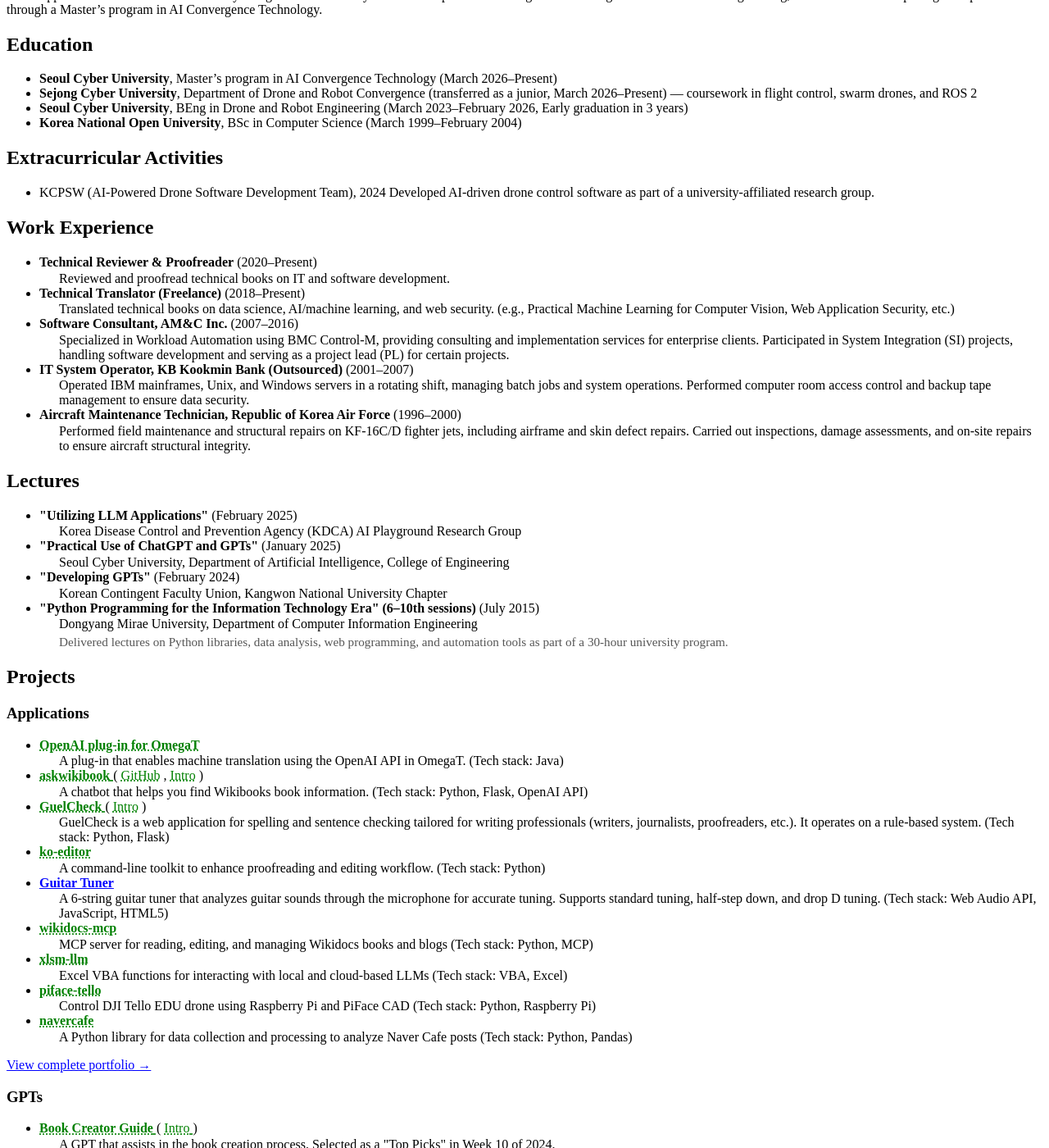
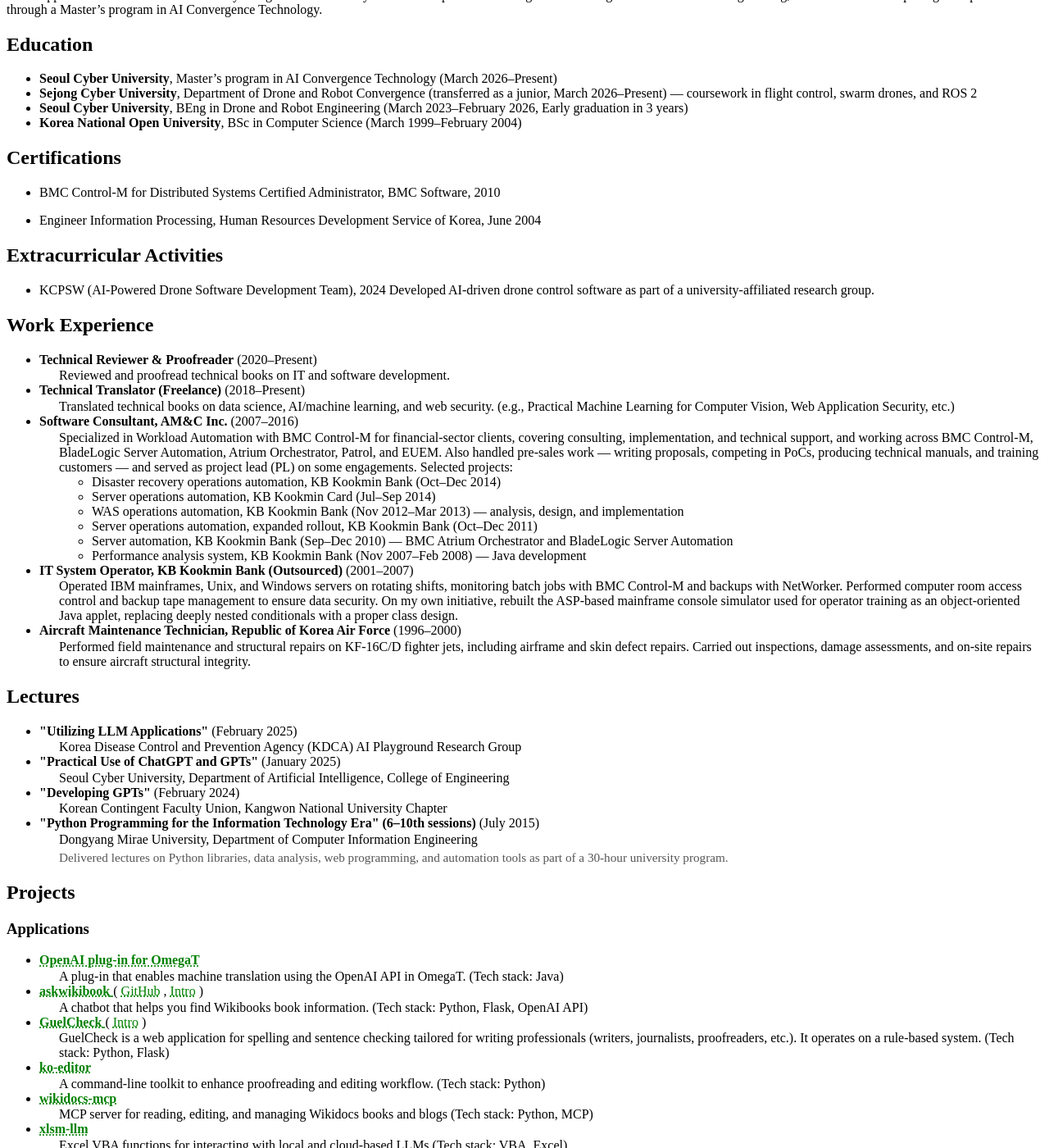
Before and after one commit to ychoi-kr/ychoi.kr, a Jekyll site: the page built from cv.md, in a window 1280 px wide and 1400 px high, scrolled down 473 px. Shown: the whole window at 82% size. Built offline with Jekyll 4.4.1, drawn with Linux system fonts in a browser that asks for light colours.

Commit message:
feat: add certifications and flesh out the consulting experience
2020년 이력서와 잡코리아 등록 정보를 대조해 CV에서 빠져 있던 경력을 채운다.

- _data/certifications.yml 신설. BMC Control-M for Distributed Systems
  Certified Administrator(2010), 정보처리기사(2004). cv.md에 Certifications
  절을 Education 다음에 추가
- work.yml AM&C: 국민은행·국민카드 자동화 프로젝트 6건을 목록으로 추가하고,
  프리세일즈 업무와 다룬 BMC 제품군을 명시
- work.yml 국민은행: 모니터링 대상을 구체화(Control-M 배치, NetWorker 백업)
  하고, 운영자 교육용 메인프레임 콘솔 시뮬레이터를 ASP에서 객체지향 Java
  애플릿으로 재개발한 이력을 추가
- apps.yml: 기타 튜너, navercafe, Claude HWP Converter Skill을 CV에서 숨긴다.
  데이터와 포트폴리오 페이지에는 그대로 남는다

Co-Authored-By: Claude Opus 5 <noreply@anthropic.com>
Claude-Session: https://claude.ai/code/session_01Y5woosG8AWcjviTshN6nz4

```diff
--- a/_data/apps.yml
+++ b/_data/apps.yml
@@ -118,7 +118,7 @@
   category: web_app
   link: https://app.ychoi.kr/guitar-tuner
   tech: [Web Audio API, JavaScript, HTML5]
-  show_in_cv: true
+  show_in_cv: false
 
 - name: ko-stdict-mcp-server
   description: 표준국어대사전 검색을 위한 MCP 서버입니다.
@@ -173,7 +173,7 @@
   category: utilities
   github: https://github.com/ychoi-kr/navercafe
   tech: [Python, Pandas]
-  show_in_cv: true
+  show_in_cv: false
 
 - name: Claude HWP Converter Skill
   description: 한글 문서(HWP/HWPX)를 텍스트로 변환하는 Claude Skill
@@ -181,3 +181,4 @@
   category: ai_llm
   github: https://github.com/ychoi-kr/claude-hwp-converter-skill
   tech: [Python, Claude Skills, HWP/HWPX]
+  show_in_cv: false
--- /dev/null
+++ b/_data/certifications.yml
@@ -0,0 +1,13 @@
+- title: "BMC Control-M for Distributed Systems 인증 관리자"
+  title_en: "BMC Control-M for Distributed Systems Certified Administrator"
+  issuer: "BMC 소프트웨어"
+  issuer_en: "BMC Software"
+  date: "2010년"
+  date_en: "2010"
+
+- title: "정보처리기사"
+  title_en: "Engineer Information Processing"
+  issuer: "한국산업인력공단"
+  issuer_en: "Human Resources Development Service of Korea"
+  date: "2004년 6월"
+  date_en: "June 2004"
--- a/_data/work.yml
+++ b/_data/work.yml
@@ -16,15 +16,24 @@
 - title: "Software Consultant, AM&C Inc."
   meta: "(2007–2016)"
   description: |
-    Specialized in Workload Automation using BMC Control-M, providing consulting and implementation services for enterprise clients.
-    Participated in System Integration (SI) projects, handling software development and serving as a project lead (PL) for certain projects.
+    Specialized in Workload Automation with BMC Control-M for financial-sector clients, covering consulting, implementation, and technical support, and working across BMC Control-M, BladeLogic Server Automation, Atrium Orchestrator, Patrol, and EUEM.
+    Also handled pre-sales work — writing proposals, competing in PoCs, producing technical manuals, and training customers — and served as project lead (PL) on some engagements.
+    Selected projects:
+
+    - Disaster recovery operations automation, KB Kookmin Bank (Oct–Dec 2014)
+    - Server operations automation, KB Kookmin Card (Jul–Sep 2014)
+    - WAS operations automation, KB Kookmin Bank (Nov 2012–Mar 2013) — analysis, design, and implementation
+    - Server operations automation, expanded rollout, KB Kookmin Bank (Oct–Dec 2011)
+    - Server automation, KB Kookmin Bank (Sep–Dec 2010) — BMC Atrium Orchestrator and BladeLogic Server Automation
+    - Performance analysis system, KB Kookmin Bank (Nov 2007–Feb 2008) — Java development
   show_in_cv: true
 
 - title: "IT System Operator, KB Kookmin Bank (Outsourced)"
   meta: "(2001–2007)"
   description: |
-    Operated IBM mainframes, Unix, and Windows servers in a rotating shift, managing batch jobs and system operations.
+    Operated IBM mainframes, Unix, and Windows servers on rotating shifts, monitoring batch jobs with BMC Control-M and backups with NetWorker.
     Performed computer room access control and backup tape management to ensure data security.
+    On my own initiative, rebuilt the ASP-based mainframe console simulator used for operator training as an object-oriented Java applet, replacing deeply nested conditionals with a proper class design.
   show_in_cv: true
 
 - title: "Aircraft Maintenance Technician, Republic of Korea Air Force"
--- a/cv.md
+++ b/cv.md
@@ -30,6 +30,13 @@ These applied skills have also been formally recognized in university-level AI c
 - **Sejong Cyber University**, Department of Drone and Robot Convergence (transferred as a junior, March 2026–Present) — coursework in flight control, swarm drones, and ROS 2
 - **Seoul Cyber University**, BEng in Drone and Robot Engineering (March 2023–February 2026, Early graduation in 3 years)
 - **Korea National Open University**, BSc in Computer Science (March 1999–February 2004)
+
+## Certifications
+
+{% for cert in site.data.certifications %}
+
+- {{ cert.title_en }}, {{ cert.issuer_en }}, {{ cert.date_en }}{% if cert.note_en %} — {{ cert.note_en }}{% endif %}
+  {% endfor %}
 
 ## Extracurricular Activities
 
```
